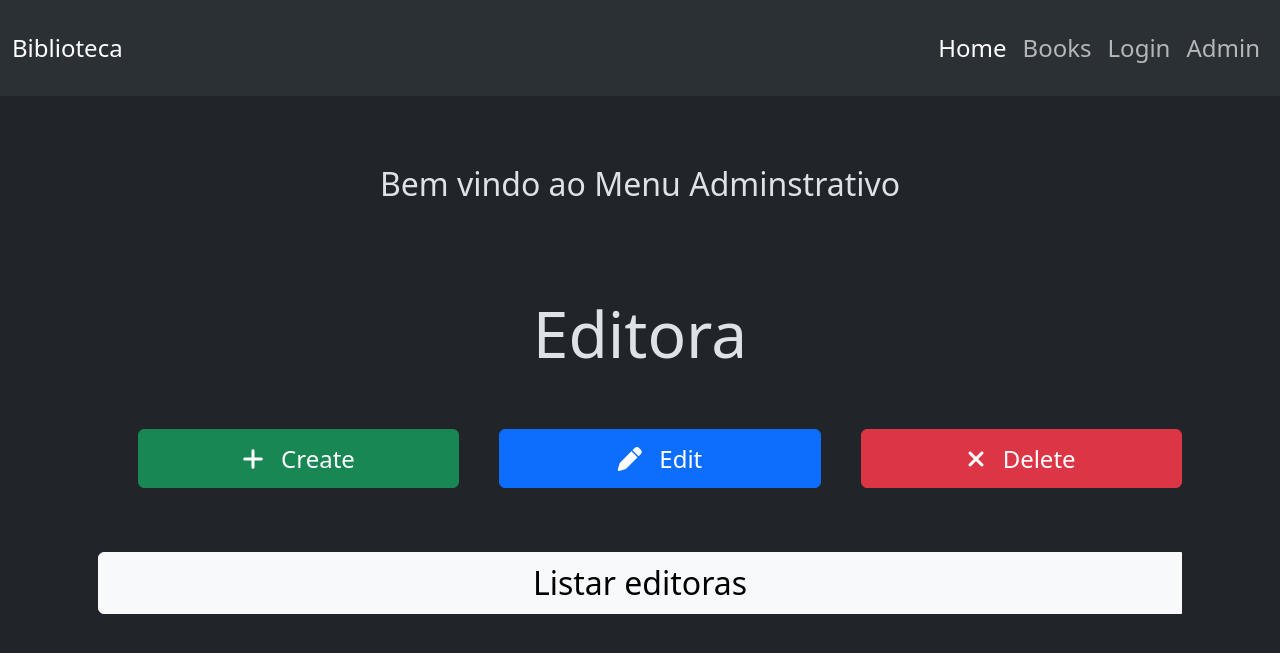
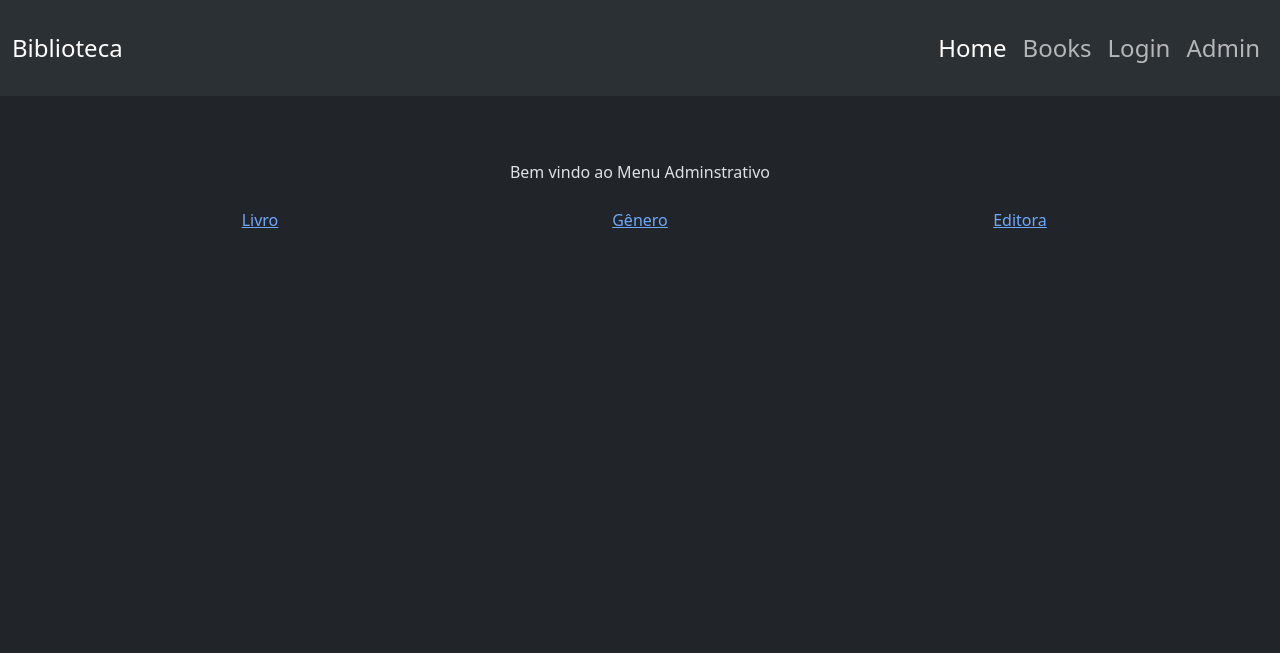
Before and after one commit to teteu-hue/LibrarySystem, a PHP site: page /view/menu-admin.php in a window 1280 px wide. Shown: the top 653 px of the page. Run offline with PHP 8.4, Linux system fonts and the light colour scheme.

Commit message:
menu-admin

```diff
--- a/view/menu-admin.php
+++ b/view/menu-admin.php
@@ -1,85 +1,5 @@
 <?php require_once("header.php") ?>
-
-<style>
-  .welcome-admin {
-    font-size: 2rem;
-    margin-bottom: 4rem;
-  }
-
-  .text-title {
-    font-size: 4rem;
-    margin-bottom: 3rem;
-  }
-
-  .list-group {
-    margin-top: 2rem;
-  }
-
-  .list-group>.list-group-item {
-    width: 100%;
-    display: flex;
-    justify-content: space-around;
-    align-items: center;
-  }
-
-  .list-group>.list-group-item>.btn-group {
-    width: 100%;
-  }
-
-  .container-buttoms-icons {
-    height: 3rem;
-    display: flex;
-    justify-content: space-around;
-    align-items: center;
-  }
-
-  .container-buttoms-icons-item {
-    font-size: 2rem;
-  }
-
-  .list-items {
-    margin-top: 1rem;
-  }
-
-  .container-buttoms {
-    width: 30rem;
-  }
-
-  .buttom-item {
-    margin-left: 2.5rem;
-    width: 30rem;
-    display: flex;
-    justify-content: center;
-    align-items: center;
-  }
-
-  .buttom-item>.fa-solid,
-  span {
-    margin: 0.3rem;
-    font-size: 1.5rem;
-  }
-
-  .button-action {
-    margin-left: .8rem;
-  }
-
-  .dropdown-item-action {
-    text-decoration: none;
-    color: #FFF;
-  }
-
-  .buttom-publisher {
-    font-size: 2rem;
-  }
-
-  .container-publisher {
-    width: 78rem;
-  }
-
-  .container-publisher-item {
-    text-align: center;
-  }
-</style>
+<link rel="stylesheet" href="/LibrarySystem/css/menu-admin.css">
 
 <!-- Content -->
 
@@ -96,87 +16,23 @@
   <div class="row align-items-center justify-content-between">
 
     <div class="col">
+      <a href="menu-admin-book.php" class="text-title">
+        Livro
+      </a>
     </div>
 
     <div class="col">
 
-      <h1 class="text-title">
-        Editora
-      </h1>
-
-      <div class="list-group list-group-flush">
-
-
-        <div class="list-group-item">
-
-          <div class="btn btn-success buttom-item">
-            <i class="fa-solid fa-plus"></i>
-            <span class="button-action">Create</span>
-          </div>
-
-          <div class="btn btn-primary buttom-item">
-            <i class="fa-solid fa-pen"></i>
-            <span class="button-action">Edit</span>
-          </div>
-
-          <div class="btn btn-danger buttom-item">
-            <i class="fa-solid fa-xmark"></i>
-            <span class="button-action">Delete</span>
-          </div>
-
-        </div>
-
-      </div>
-
-      <div class="list-group list-group-flush">
-        <div class="list-group-item">
-
-          <div class="btn-group dropdown list-items">
-
-            <button class="btn btn-light buttom-publisher" type="button" data-bs-toggle="dropdown" aria-expanded="false">
-              Listar editoras
-            </button>
-
-          <div class="dropdown-menu container-publisher">
-
-            <div class="dropdown-item  list-group-item d-flex justify-content-between align-items-start">
-                <div class="ms-2 me-auto">
-                  <div class="fw-bold">Subheading</div>
-                  Content for list item
-                </div>
-                <span class="badge bg-primary rounded-pill">14</span>
-            </div>
-
-            <div class="dropdown-item list-group-item d-flex justify-content-between align-items-start">
-                <div class="ms-2 me-auto">
-                  <div class="fw-bold">Subheading</div>
-                  Content for list item
-            </div>
-
-                <span class="badge bg-primary rounded-pill">14</span>
-              </div>
-
-            <div class="dropdown-item list-group-item d-flex justify-content-between align-items-start">
-                <div class="ms-2 me-auto">
-                  <div class="fw-bold">Subheading</div>
-                  Content for list item
-                </div>
-                <span class="badge bg-primary rounded-pill">14</span>
-            </div>
-
-            </div>
-
-          </div>
-
-        </div>
-      </div>
-
-
-
+      <a href="menu-admin-gender.php" class="text-title">
+        Gênero
+      </a>
 
     </div>
 
     <div class="col">
+    <a href="menu-admin-publisher.php" class="text-title">
+        Editora
+      </a>
     </div>
   </div>
 </div>
```
Also changed, not shown: view/menu-admin-book.php (added, +93 -0 lines), view/menu-admin-gender.php (added, +87 -0 lines), view/menu-admin-publisher.php (added, +93 -0 lines).
